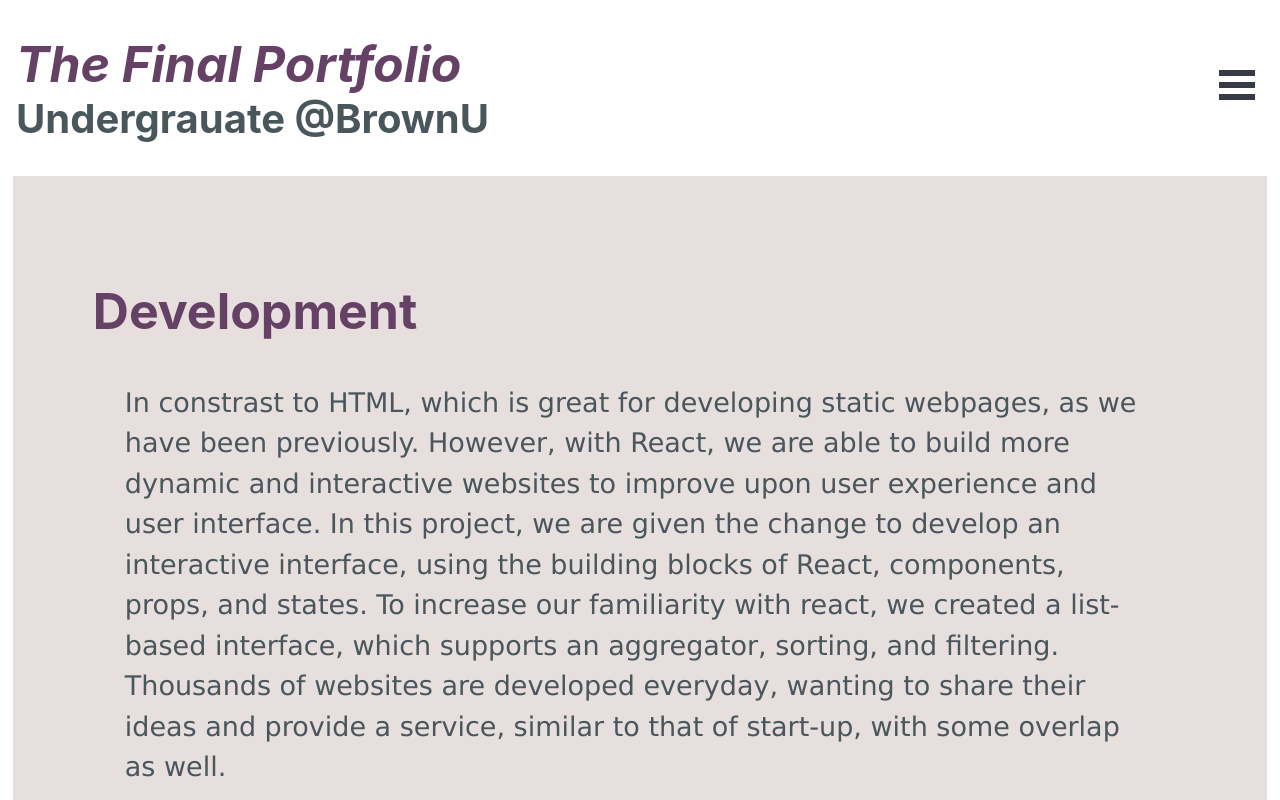
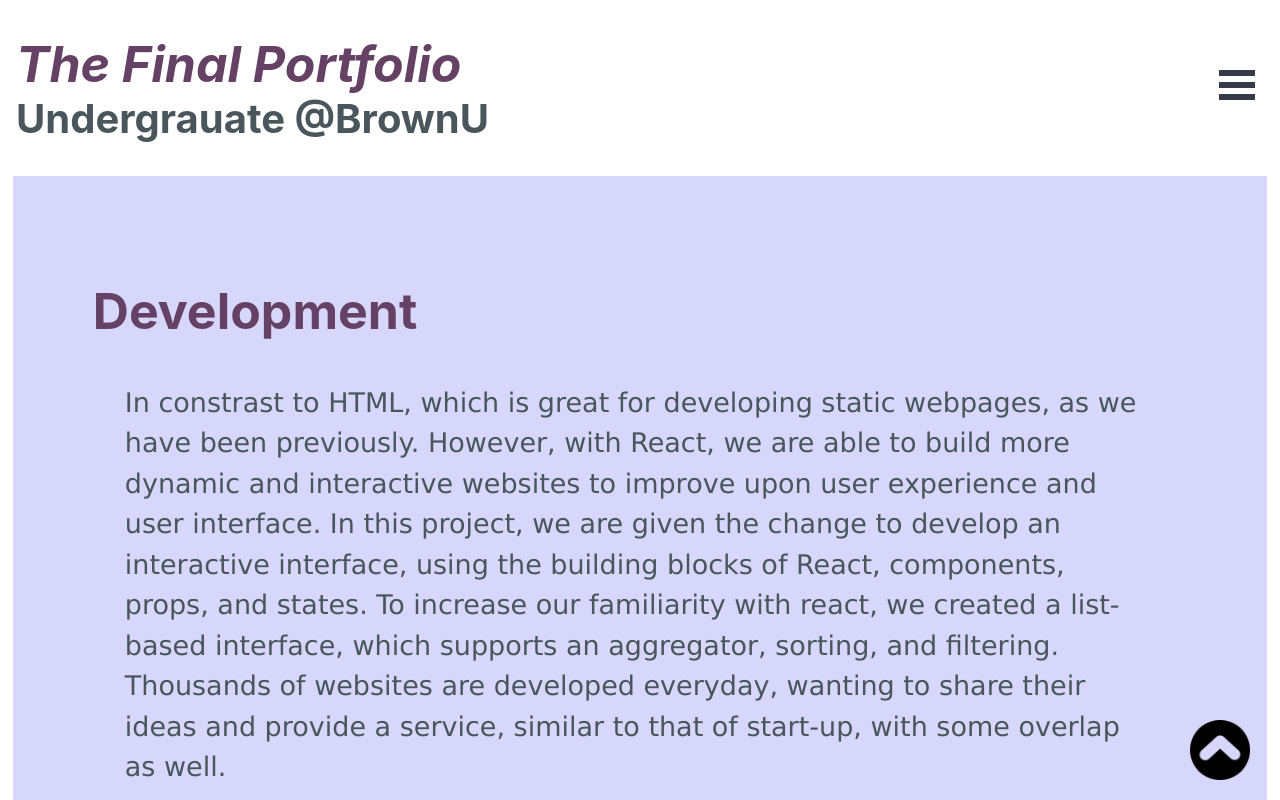
Before and after one commit to furioustrex777/FinalPortfolio, a React (Create React App) app: page /Develop in a window 1280 px wide. Shown: the top 800 px of the page. Built offline with nearby package versions, Linux system fonts and the light colour scheme; the HTML template or start-up script is replaced by a standard one.

Commit message:
add up button to develop

```diff
--- a/src/pages/Develop.js
+++ b/src/pages/Develop.js
@@ -4,17 +4,20 @@ import "./Personas.css";
 const Develop = () => {
   // process.env.PUBLIC_URL + "/" + 'images/Projectior_Sketch.jpg
   let develop = process.env.PUBLIC_URL + "/" + "images/bakery.png";
-  let designguide1 = process.env.PUBLIC_URL + "/" + "images/designguide1.png";
-  let lofiphone = process.env.PUBLIC_URL + "/" + "images/lofiphone.png";
-  let hifiphone = process.env.PUBLIC_URL + "/" + "images/hifiphone.png";
-  let lofitab = process.env.PUBLIC_URL + "/" + "images/lofitab.png";
-  let hificomp = process.env.PUBLIC_URL + "/" + "images/hificomp.png";
-  let loficomp = process.env.PUBLIC_URL + "/" + "images/loficomp.png";
-  let hifitab = process.env.PUBLIC_URL + "/" + "images/hifitab.png";
-  let redesigned = process.env.PUBLIC_URL + "/" + "images/redesigned.png";
 
+  let up = process.env.PUBLIC_URL + "/" + "images/up.png";
+
+  function handleTop() {
+    window.scrollTo({ top: 0 });
+  }
   return (
     <div id="cs1300-gallery">
+      <img
+        class="top-button"
+        src={up}
+        alt="back to top"
+        onClick={handleTop}
+      ></img>
       <section>
         <div>
           <h1>Development</h1>
```
